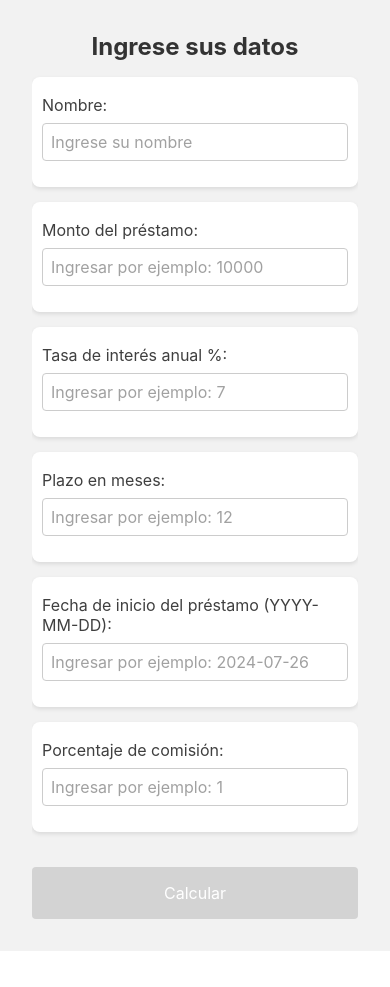
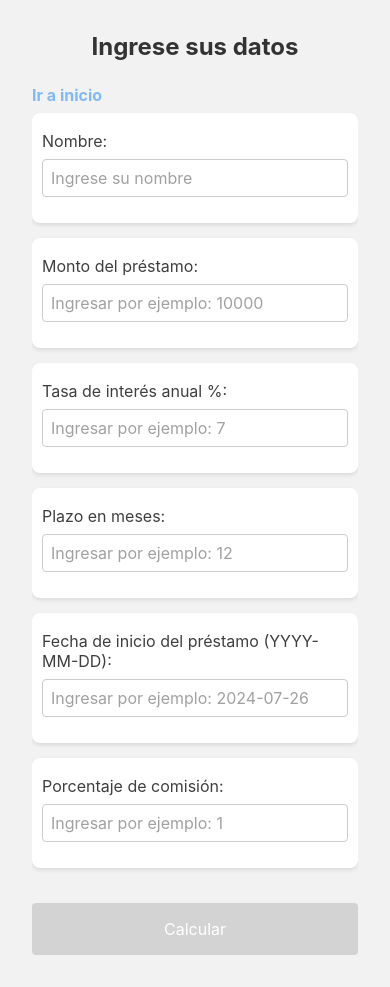
Before and after one commit to Tony-0898/RespaldoExamensSIU2, a React Native app: screen /LoanForm in a window 390 px wide. Before the commit the page ends 951 px from the top, so only its background shows below. Built offline with nearby package versions, Linux system fonts and the light colour scheme.

Commit message:
Actualizacion cambios con homeScreen

```diff
--- a/src/presentation/components/LoanForm.tsx
+++ b/src/presentation/components/LoanForm.tsx
@@ -2,6 +2,8 @@ import React, { useEffect, useState } from 'react';
 import { Pressable, StyleSheet, Text, TextInput, View, Alert } from 'react-native';
 import { ScrollView } from 'react-native-gesture-handler';
 import { styles } from '../theme/styles';
+import { Navigation } from '../routes/Navigation';
+import { useNavigation } from '@react-navigation/native';
 
 interface Props {
   onSubmit: (details: {
@@ -24,6 +26,9 @@ export const LoanForm = ({ onSubmit }: Props) => {
 
   // Estado para habilitar o deshabilitar el botón
   const [isButtonEnabled, setIsButtonEnabled] = useState(false);
+
+  //usar navigation para ir a la pantalla anterior
+  const navigation = useNavigation();
 
   //logica para validar los campos
   const validInput = () => {
@@ -68,7 +73,13 @@ export const LoanForm = ({ onSubmit }: Props) => {
   return (
     <View style={styles.container}>
       <ScrollView>
+
         <Text style={styles.title}>Ingrese sus datos</Text>
+
+        <Pressable onPress={() => navigation.goBack()}>
+          <Text style={styles.labelB}>Ir a inicio</Text>
+        </Pressable>
+
         <View style={styles.detailsContainer}>
           <Text style={styles.label}>Nombre:</Text>
           <TextInput
--- a/src/presentation/routes/Navigation.tsx
+++ b/src/presentation/routes/Navigation.tsx
@@ -2,8 +2,10 @@ import { createStackNavigator } from '@react-navigation/stack';
 import { Text, View } from 'react-native';
 import { LoanFormScreen } from '../screen/loanForm/LoanFormScreen';
 import { AmortizationPlanScreen } from '../screen/amortizationPlan/AmortizationPlanScreen';
+import { HomeScreen } from '../screen/home/HomeScreen';
 
 export type RootStackParams = {
+  Home: undefined;
   LoanForm: undefined;
   //actualizar el tipo de la propiedad
   AmortizationPlan: {
@@ -29,8 +31,10 @@ export const Navigation = () => {
         headerShown: false
       }}
     >
-      <Stack.Screen name="LoanForm" component={LoanFormScreen} />
-      <Stack.Screen name="AmortizationPlan" component={AmortizationPlanScreen} />
+        <Stack.Screen name="Home" component={HomeScreen} />
+        <Stack.Screen name="LoanForm" component={LoanFormScreen} />
+        <Stack.Screen name="AmortizationPlan" component={AmortizationPlanScreen} />
+
     </Stack.Navigator>
   );
 }
--- /dev/null
+++ b/src/presentation/screen/home/HomeScreen.tsx
@@ -0,0 +1,22 @@
+import React from 'react';
+import { View, Text, TouchableOpacity, StyleSheet } from 'react-native';
+import { useNavigation } from '@react-navigation/native';
+import { StackNavigationProp } from '@react-navigation/stack';
+import { RootStackParams } from '../../routes/Navigation';
+import { styles } from '../../theme/styles';
+
+export const HomeScreen = () => {
+  const navigation = useNavigation<StackNavigationProp<RootStackParams, 'Home'>>();
+
+  return (
+    <View style={styles.container}>
+      <Text style={styles.title}>Pantalla de Inicio</Text>
+      <TouchableOpacity
+        style={styles.button}
+        onPress={() => navigation.navigate('LoanForm')}
+      >
+        <Text style={styles.buttonText}>Ir al Formulario de Préstamo</Text>
+      </TouchableOpacity>
+    </View>
+  );
+};
--- a/src/presentation/theme/styles.ts
+++ b/src/presentation/theme/styles.ts
@@ -16,7 +16,7 @@ export const styles = StyleSheet.create({
         shadowOpacity: 0.1,
         shadowRadius: 4,
         elevation: 2,
-      },
+    },
     title: {
         fontSize: 24,
         fontWeight: 'bold',
@@ -54,20 +54,26 @@ export const styles = StyleSheet.create({
         borderRadius: 4,
         alignItems: 'center',
         marginTop: 20,
-      },
+    },
     buttonText: {
         color: '#fff',
         fontSize: 16,
     },
     button2: {
-        backgroundColor: '#007bff',
+        backgroundColor: '#fff872',
         padding: 16,
         borderRadius: 4,
         alignItems: 'center',
-        marginTop: 115,
     },
     value: {
         fontSize: 16,
         color: '#333',
-      },
+    },
+    labelB: {
+        //vinculo
+        color: '#7fb9f8',
+        fontSize: 16,
+        marginVertical: 8,
+        fontWeight: 'bold',
+    },
 });
```
Lines whose indentation alone changed are shown as unchanged.
